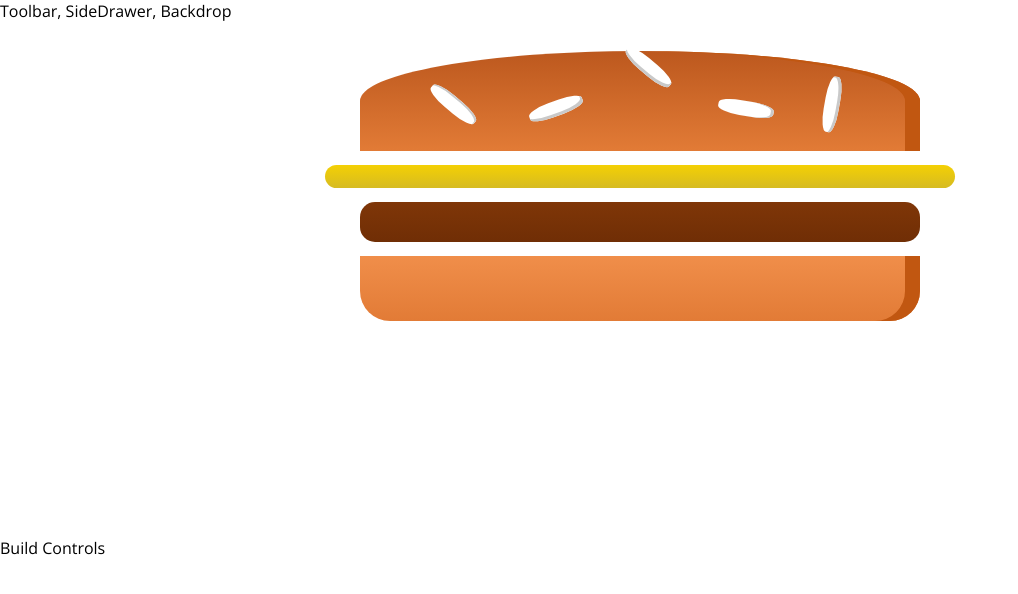
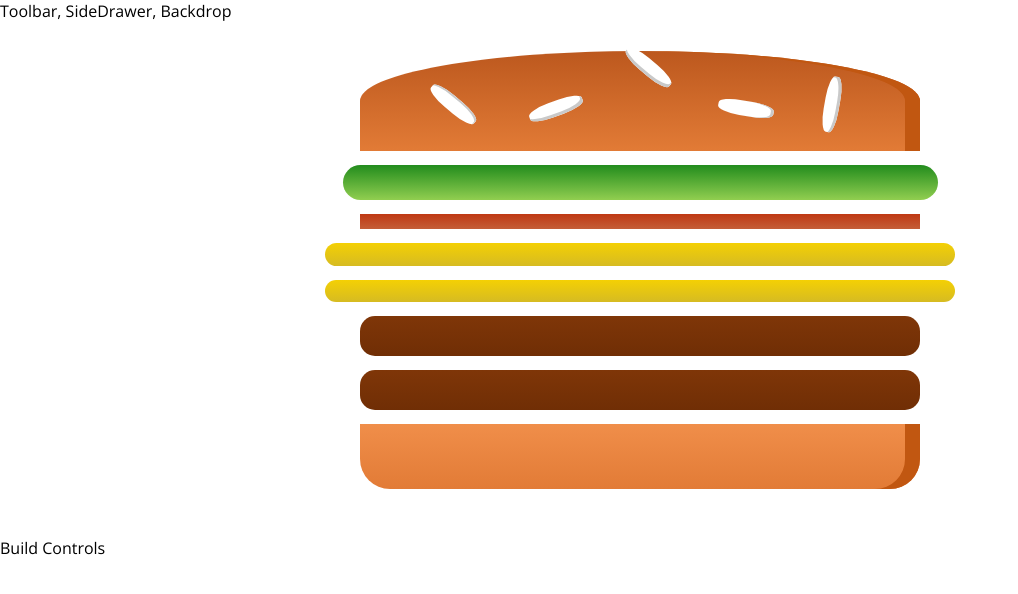
Before and after one commit to deep005/burger_builder, a React app: page / in a window 1280 px wide. Shown: the top 594 px of the page, without its empty margins (0-1018 px from the left). Built offline with nearby package versions, Linux system fonts and the light colour scheme.

Commit message:
rendering the burger content dynamically

```diff
--- a/src/components/Burger/Burger.js
+++ b/src/components/Burger/Burger.js
@@ -3,11 +3,17 @@
 import BurgerIngredient from './BurgerIngredient/BurgerIngredient';
 
 const burger = (props) => {
+    const transformedIngredients = Object.keys(props.ingredients)
+        .map(igKey => {
+            return [...Array(props.ingredients[igKey])]
+            .map((_, i )=>{
+                return <BurgerIngredient key={igKey + i} type={igKey} />
+            })
+        })
     return(
         <div className={classes.Burger}>
             <BurgerIngredient type="bread-top" />
-            <BurgerIngredient type="cheese" />
-            <BurgerIngredient type="meat" />
+            {transformedIngredients}
             <BurgerIngredient type="bread-bottom" />
         </div>
     );
--- a/src/containers/burger-builder/burgerBuilder.js
+++ b/src/containers/burger-builder/burgerBuilder.js
@@ -3,10 +3,21 @@
 import Burger from '../../components/Burger/Burger'
 
 class BurgerBuilder extends Component {
+    /*constructor(props){
+        super(props);
+    }*/
+    state={
+        ingredients: {
+            salad: 1,
+            bacon: 1,
+            cheese: 2,
+            meat:2
+        }
+    }
     render(){
         return (
             <Aux>
-                <Burger />
+                <Burger ingredients={this.state.ingredients}/>
                 <div> Build Controls</div>
             </Aux>
         )
```
